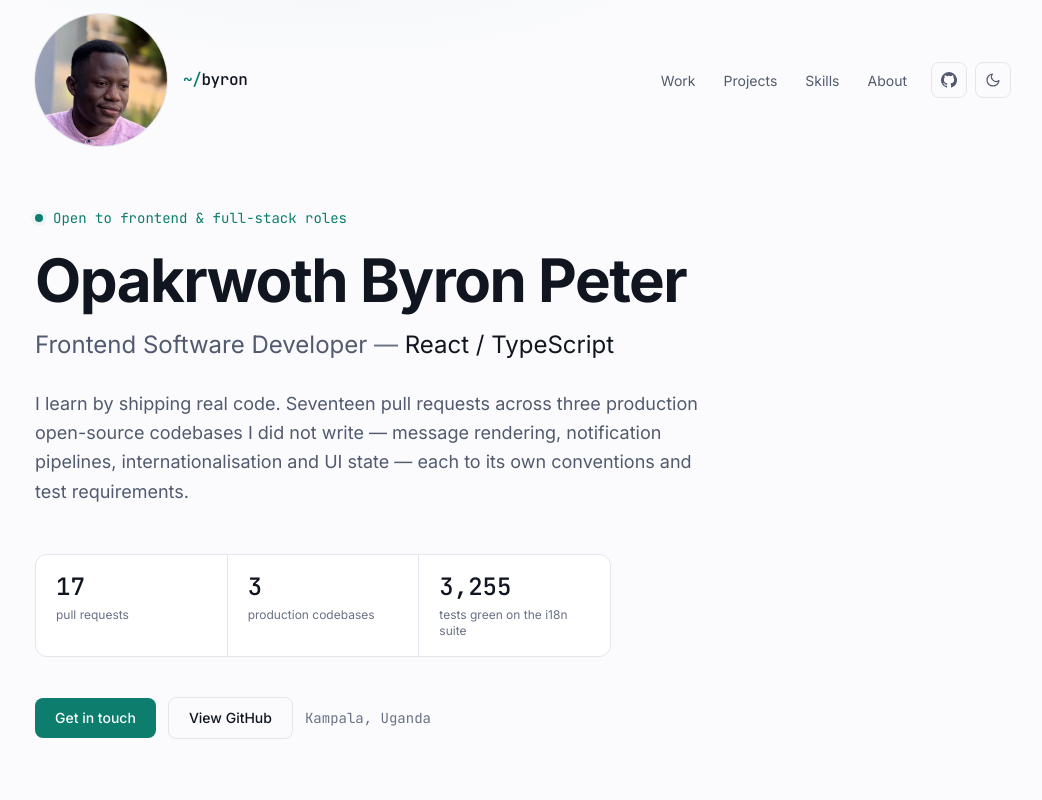
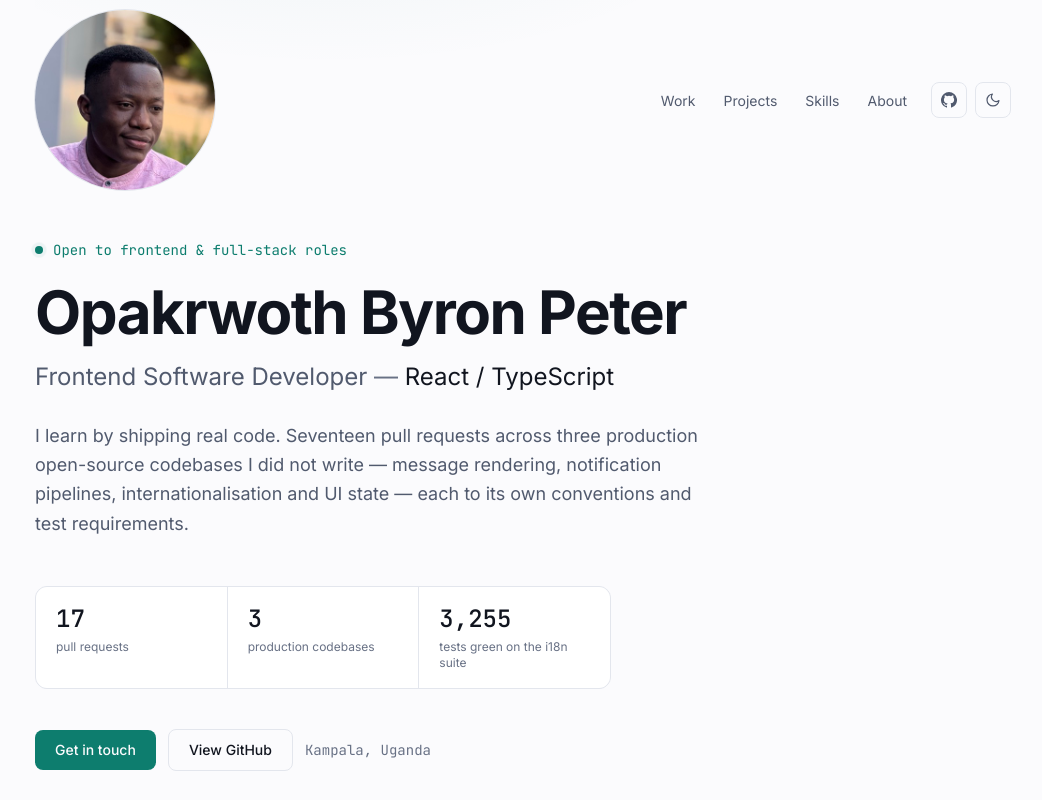
Before and after one commit to opaksbyron/opaksbyron.github.io, a React (Vite) app: page / in a window 1280 px wide. Shown: the top 800 px of the page, without its empty margins (117-1159 px from the left). Built offline with nearby package versions, Linux system fonts and the light colour scheme.

Commit message:
feat(nav): 180px portrait, drop the wordmark
The portrait is now the only content in the home link, so its alt text
becomes the link's accessible name and can no longer be decorative.

```diff
--- a/src/components/Hero.tsx
+++ b/src/components/Hero.tsx
@@ -2,7 +2,7 @@ import { profile, stats } from "../data/content"
 
 export function Hero() {
   return (
-    <section id="top" aria-label="Introduction" className="relative pt-40 pb-16 sm:pt-52 sm:pb-24">
+    <section id="top" aria-label="Introduction" className="relative pt-44 pb-16 sm:pt-60 sm:pb-24">
       {/* Decorative wash behind the heading; never announced. */}
       <div
         aria-hidden="true"
--- a/src/components/Nav.tsx
+++ b/src/components/Nav.tsx
@@ -23,31 +23,22 @@ export function Nav() {
       <nav
         aria-label="Primary"
         className={`mx-auto flex max-w-5xl items-center gap-6 px-6 transition-[height] duration-300 ease-out ${
-          scrolled ? "h-16" : "h-32 sm:h-40"
+          scrolled ? "h-16" : "h-36 sm:h-50"
         }`}
       >
-        <a
-          href="#top"
-          className={`flex items-center font-mono font-medium tracking-tight transition-[gap] duration-300 ${
-            scrolled ? "gap-2.5 text-sm" : "gap-4 text-sm sm:text-base"
-          }`}
-        >
-          {/* Decorative: the link already carries the name as text, so a screen
-              reader would otherwise announce it twice. */}
+        <a href="#top" className="flex items-center">
+          {/* The portrait is now the only thing in this link, so its alt text is
+              the link's accessible name — it cannot be decorative any more. */}
           <img
             src="./avatar.jpg"
-            alt=""
-            width={132}
-            height={132}
+            alt="Opakrwoth Byron Peter"
+            width={180}
+            height={180}
             decoding="async"
             className={`rounded-full object-cover ring-1 ring-line transition-[width,height] duration-300 ease-out ${
-              scrolled ? "size-11" : "size-24 sm:size-33"
+              scrolled ? "size-11" : "size-28 sm:size-45"
             }`}
           />
-          <span>
-            <span className="text-accent">~/</span>
-            <span className="text-ink">byron</span>
-          </span>
         </a>
 
         <ul className="ml-auto hidden items-center gap-7 sm:flex">
```
